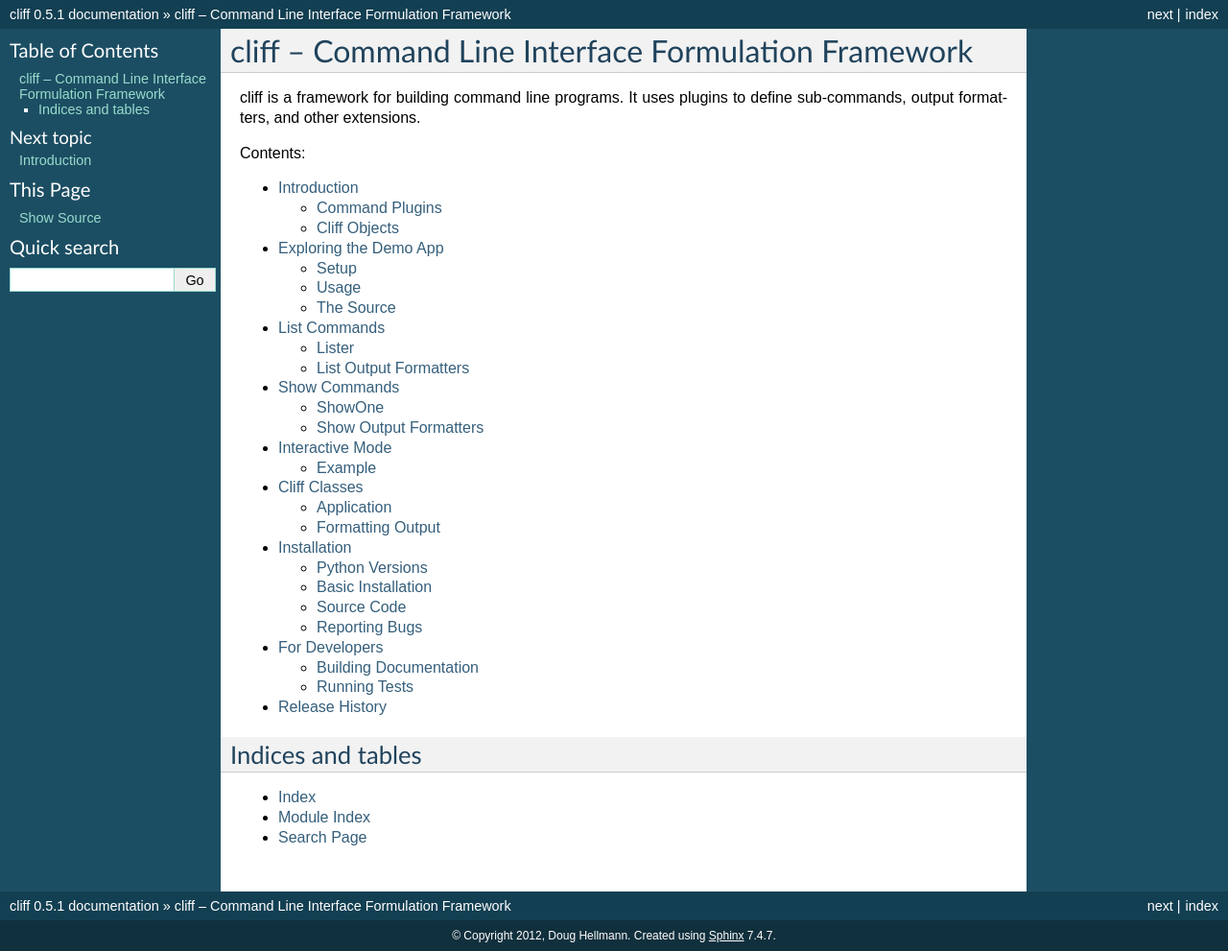
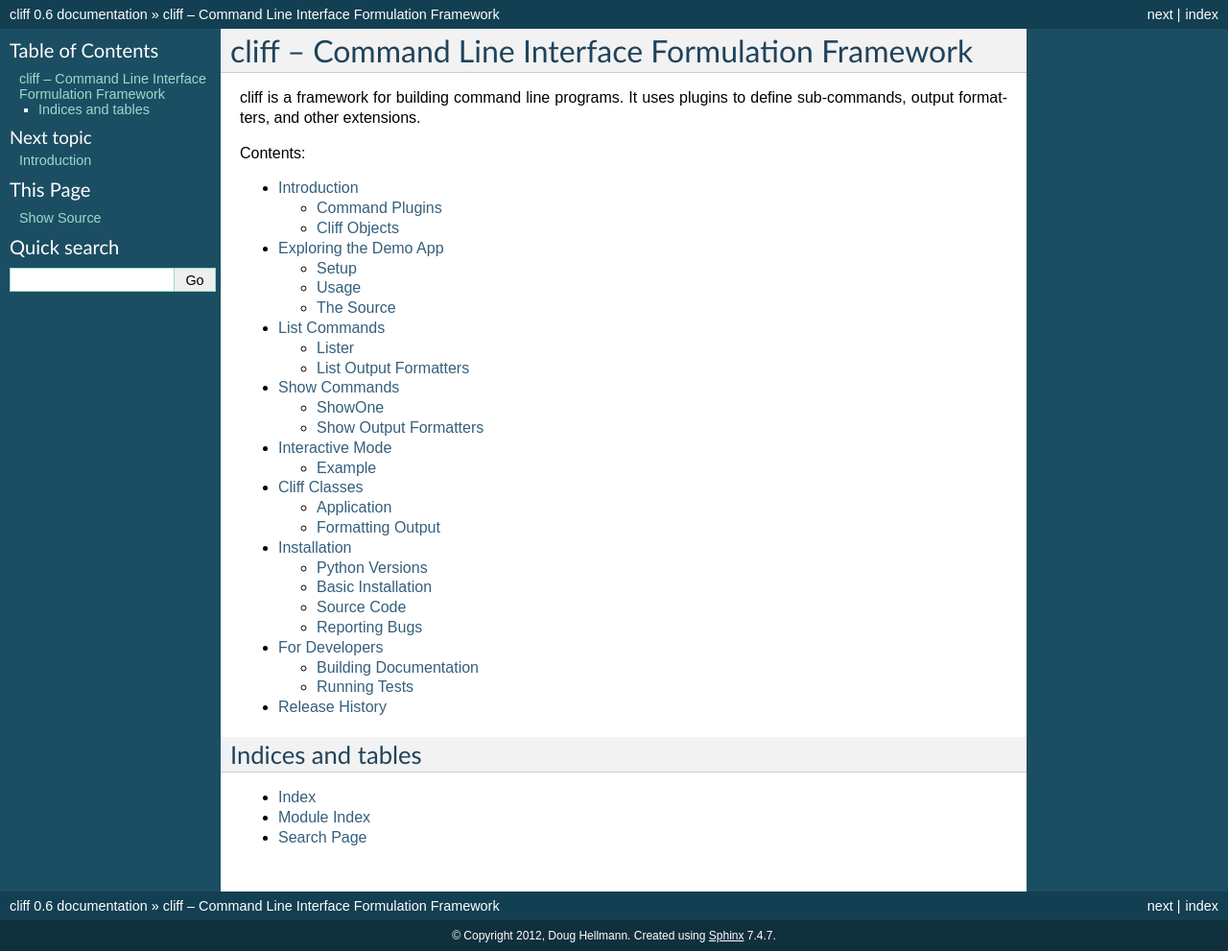
Before and after one commit to openstack/cliff, a Sphinx documentation site: the page built from docs/source/index.rst, in a window 1280 px wide. Shown: the whole page at 96% size. Built offline with Sphinx 7.4.7, drawn with Linux system fonts in a browser that asks for light colours.

Commit message:
bump version number

```diff
--- a/docs/source/conf.py
+++ b/docs/source/conf.py
@@ -48,7 +48,7 @@ copyright = u'2012, Doug Hellmann'
 # built documents.
 #
 # The short X.Y version.
-version = '0.5.1'
+version = '0.6'
 # The full version, including alpha/beta/rc tags.
 release = version
 
--- a/setup.py
+++ b/setup.py
@@ -3,7 +3,7 @@
 PROJECT = 'cliff'
 
 # Change docs/source/conf.py too!
-VERSION = '0.5.1'
+VERSION = '0.6'
 
 # Bootstrap installation of Distribute
 import distribute_setup
```
